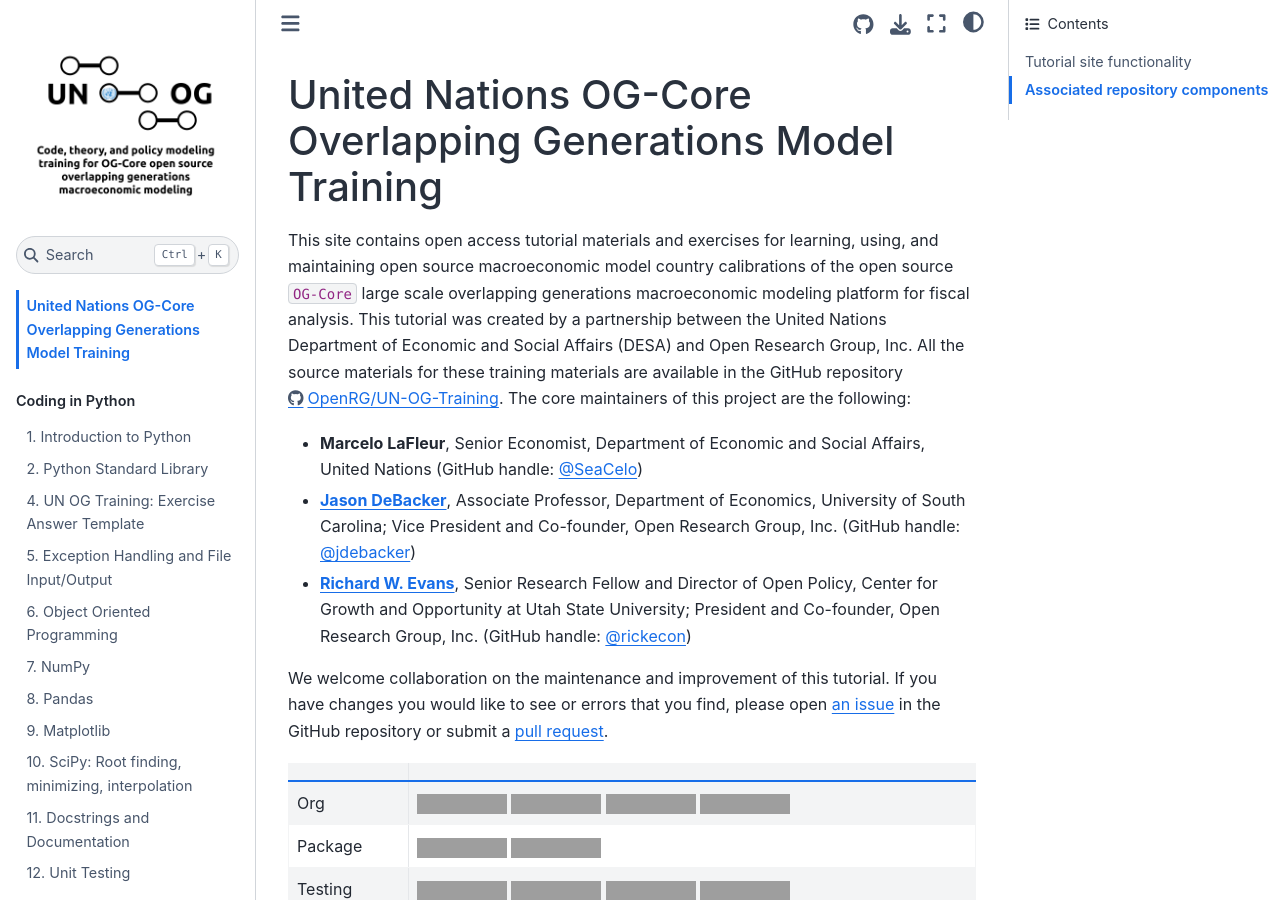
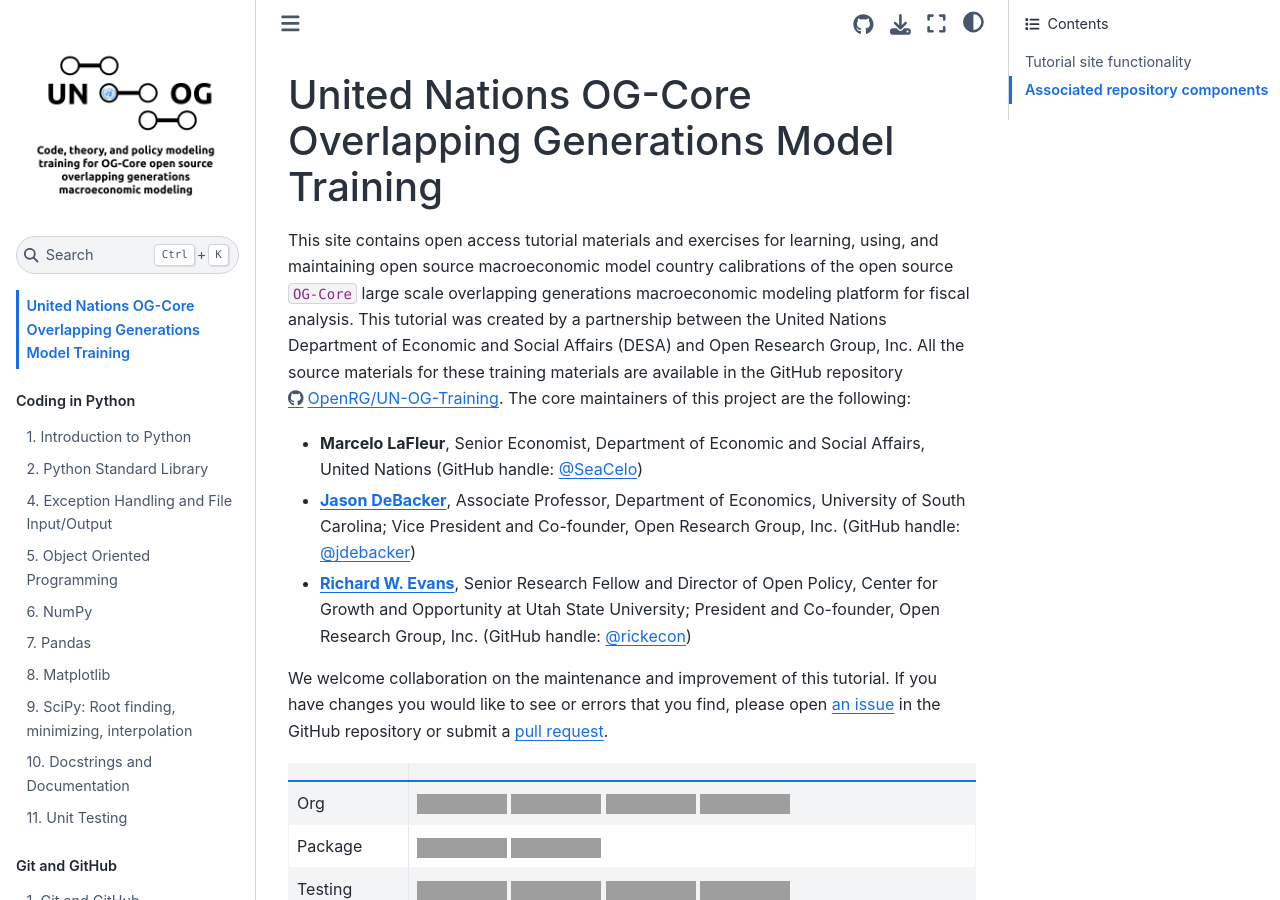
Before and after one commit to jdebacker/UN-OG-Training, a Jupyter Book: the page built from docs/book/index.md, in a window 1280 px wide and 900 px high. Built offline with Jupyter Book 1.0.4 settings and Sphinx 7.4.7 and the Sphinx Book theme 1.1.4, drawn with Linux system fonts in a browser that asks for light colours; pages that are not in the unit, such as notebooks, are missing from menus; comment, search, counter and statistics services are not loaded; grey boxes are pictures that could not be loaded.

Commit message:
put answer template in appendix

```diff
--- a/docs/book/_toc.yml
+++ b/docs/book/_toc.yml
@@ -6,7 +6,6 @@
     chapters:
     - file: python/intro
     - file: python/StandardLibrary
-    - file: python/UN-OG-Training_AnswerTemplate.ipynb
     - file: python/ExceptionsIO
     - file: python/OOP
     - file: python/NumPy
@@ -36,6 +35,7 @@
     chapters:
     - file: appendix/glossary
     - file: appendix/intro
+    - file: python/UN-OG-Training_AnswerTemplate.ipynb
   - caption: References
     chapters:
     - file: UN-OG-Training_references
```
